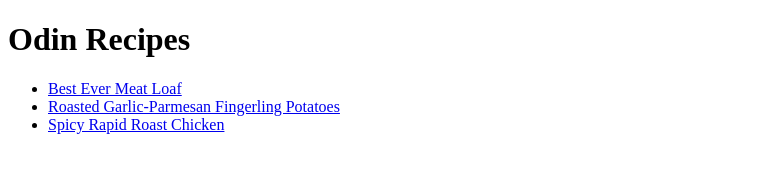
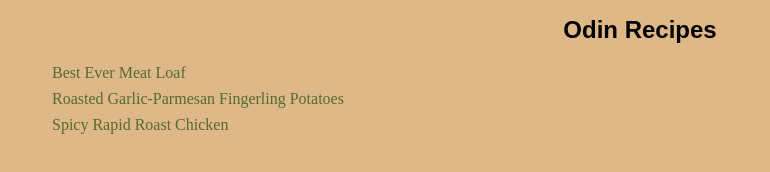
Before and after one commit to jozsefcsernatoni/odin-recipes, a plain HTML site: page index.html in a window 1280 px wide. Shown: the whole page, without its empty margins (0-770 px from the left). Drawn offline with Linux system fonts and the light colour scheme.

Commit message:
Updated index.html
Included css file and update title tag

```diff
--- a/index.html
+++ b/index.html
@@ -3,7 +3,8 @@
 <head>
     <meta charset="UTF-8">
     <meta name="viewport" content="width=device-width, initial-scale=1.0">
-    <title>Document</title>
+    <title>Odin Recipes</title>
+    <link rel="stylesheet" href="./css/style.css">
 </head>
 <body>
     <h1>Odin Recipes</h1>
```
